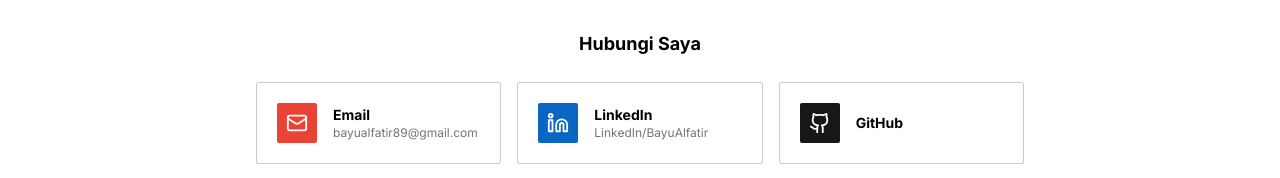
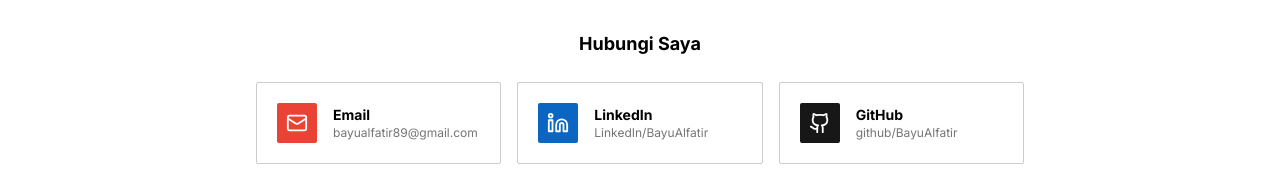
Before and after one commit to C175244/Portofolio-Bayu, a React (Vite) app: page / in a window 1280 px wide. Shown: the part 4193-4371 px from the top of the page. Built offline with nearby package versions, Linux system fonts and the light colour scheme.

Commit message:
Update data.js

```diff
--- a/src/data.js
+++ b/src/data.js
@@ -364,7 +364,8 @@ export const socialLinks = [
   {
     id: "github",
     name: "GitHub",
-    url: profile.github,
+    url: "https://github.com/C175244",
+    displayText: "github/BayuAlfatir",
     icon: "Github",
     color: "#181717",
   },
```
